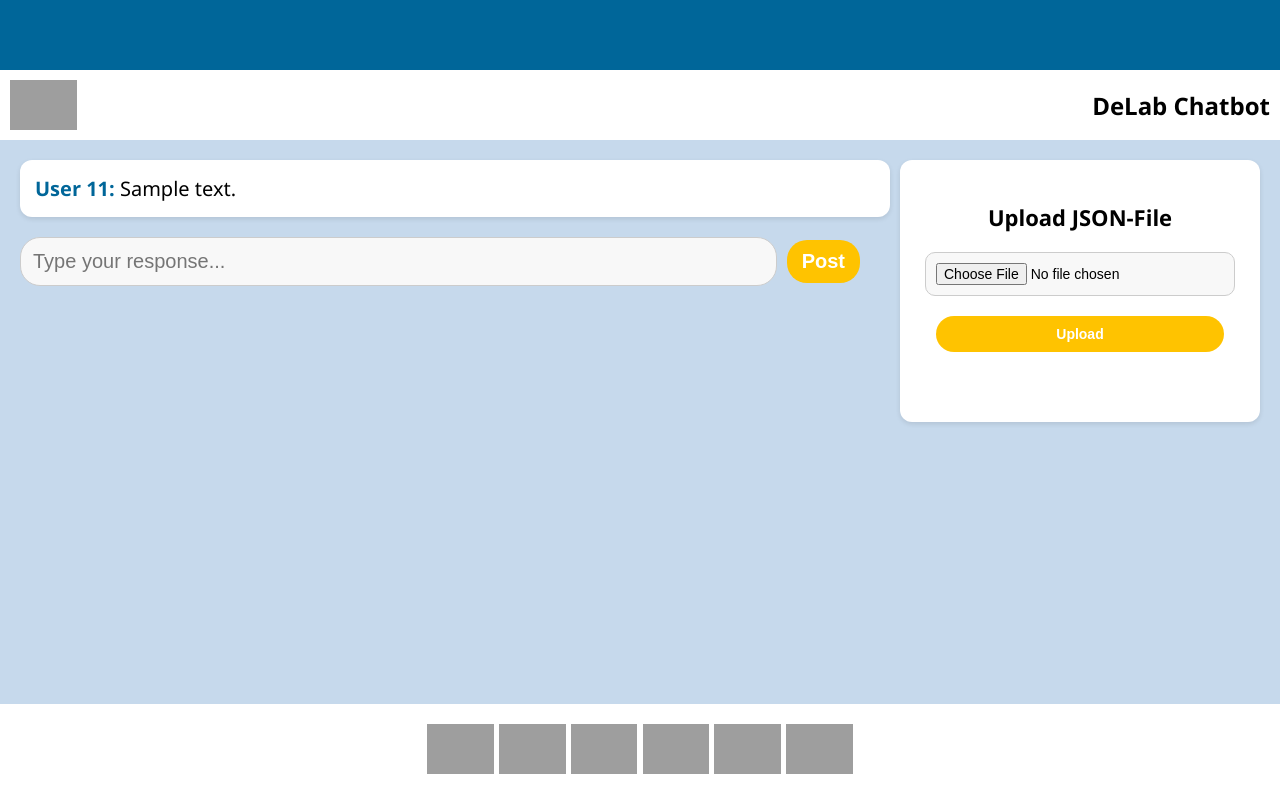
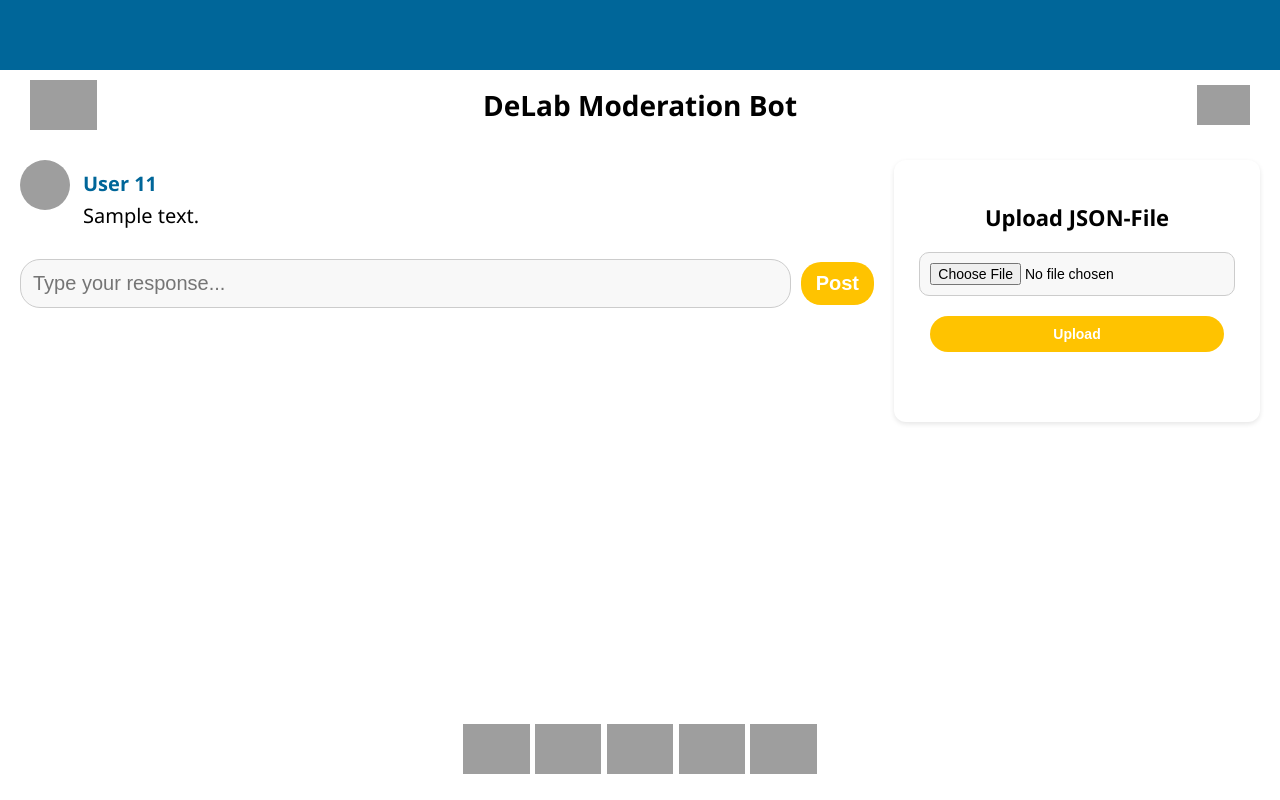
Before and after one commit to pvonderhaar/Delab_Chatbot, a Django app: template django_chatbot/templates/chatbot/chat_temp.html in a window 1280 px wide. Run offline with Django 5.2, Linux system fonts and the light colour scheme; the template is opened without the code that fills it: most values are stand-ins (such as "Sample title", 1, 10 or a date in 2020); grey boxes are pictures that could not be loaded.

Commit message:
chat website more like twitter

```diff
--- a/django_chatbot/chatbot/utils.py
+++ b/django_chatbot/chatbot/utils.py
@@ -17,7 +17,6 @@ def generate_answer(user_input, context=None):
             texts.append(text)
     texts.append(user_input)
     payload = {"texts": texts}
-    print("calc response")
     try:
         response_llm = requests.post(f"{base_url}llm", headers=headers, json=payload).json()
         #response_inference = requests.post(f"{base_url}inference", headers=headers, json=payload).json()
--- a/django_chatbot/templates/chatbot/chat_temp.html
+++ b/django_chatbot/templates/chatbot/chat_temp.html
@@ -10,7 +10,7 @@
             font-family: 'Segoe UI', Tahoma, Geneva, Verdana, sans-serif;
             margin: 0;
             padding: 0;
-            background-color: #c6d9ec;
+            background-color: #ffffff;
             display: flex;
             flex-direction: column;
             height: 100vh;
@@ -24,31 +24,58 @@
             flex-shrink: 1;
         }
 
+        /* Header Styling */
         h1 {
             background-color: #ffffff;
             color: black;
             padding: 10px;
             margin: 0;
-            display: flex; /* Flexbox aktivieren */
-            justify-content: space-between; /* Platziert den Inhalt mit Abstand */
-            align-items: center; /* Zentriert vertikal */
-            flex-shrink: 1;
+            display: flex;
+            justify-content: center; /* Überschrift bleibt zentriert */
+            align-items: center;
+            font-size: 28px;
         }
 
         .header-content {
             display: flex;
             width: 100%;
-            justify-content: space-between;
+            justify-content: space-between; /* Elemente gleichmäßig verteilen */
             align-items: center;
         }
 
-        .header-logo {
-            height: 40px; /* Beispielhöhe für das Bild */
+        /* Linkes Logo */
+        .header-left {
+            flex: 1;
+            display: flex;
+            justify-content: flex-start;
+            padding-left: 20px;
         }
 
-        .header-text {
-            font-size: 24px; /* Schriftgröße für den Text */
+        /* Überschrift in der Mitte */
+        .header-center {
+            flex: 1;
+            text-align: center;
         }
+
+        /* Rechtes Logo (Volkswagen-Stiftung) */
+        .header-right {
+            flex: 1;
+            display: flex;
+            justify-content: flex-end;
+            padding-right: 20px;
+        }
+
+        /* Logo Styling */
+        .header-logo {
+            height: 50px;
+            width: auto;
+        }
+
+        /* Optional: Volkswagen-Logo kleiner machen, falls zu groß */
+        .volkswagen-logo {
+            height: 40px; /* Anpassen nach Bedarf */
+        }
+
 
         h3 {
             font-size: 22px;
@@ -59,6 +86,7 @@
             display: flex;
             width: 100%;
             flex:1;
+
         }
 
         /* Chat Section */
@@ -70,22 +98,57 @@
         .chat-box {
             display: flex;
             flex-direction: column;
-            gap: 10px;
+            gap: 20px;
         }
 
         .chat-message {
+            display: flex;
+            align-items: flex-start; /* Startet oben für eine saubere Linie */
+            gap: 3px;/* Abstand zwischen Bild und Text */
+            position: relative; /* Nötig für die Linie */
+
+        }
+
+        .chat-message img {
+            width: 50px;
+            height: 50px;
+            border-radius: 50%;
+        }
+
+        /* 💡 Die Linie */
+        .chat-message::before {
+            content: "";
+            position: absolute;
+            width: 2px;
+            background-color: rgb(212, 219, 226); /* Grauton wie in deinem Beispiel */
+            top: 50px; /* Startpunkt unter dem Profilbild */
+            bottom: -20px; /* Reicht etwas tiefer, um die Verbindung klarzumachen */
+            left: 25px; /* Exakt in der Mitte des Profilbilds */
+        }
+
+        /* 🔹 Entfernt die Linie bei der letzten Nachricht */
+        .chat-box .chat-message:last-child::before {
+            display: none;
+        }
+
+        .chat-text {
             background-color: white;
-            padding: 15px;
-            border-radius: 12px;
-            box-shadow: 0 2px 5px rgba(0, 0, 0, 0.1);
-            width: 100%;
+            padding: 10px;
+            max-width: 100%;
             word-wrap: break-word;
-            font-size: 20px; /* Keep chat messages at 20px */
+            font-size: 20px;
         }
 
         .chat-message strong {
+            display: block;
             color: #006699;
+            margin-bottom: 5px; /* Absatz nach "You" bzw. "Chatbot" */
         }
+
+        .chat-box .chat-message:first-child .chat-line {
+            display: none;
+        }
+
 
         /* Loading Dots */
         .loading-dots {
@@ -140,6 +203,7 @@
             display: flex;
             justify-content: center;
             align-items: flex-start;
+            margin-left: -20px;
         }
 
         .upload-box {
@@ -202,18 +266,19 @@
             padding: 20px;
             margin-top: 20px;
             flex-shrink: 0;
+
         }
 
         .footer-content p {
             font-size: 18px;
             margin-bottom: 10px;
             margin-top: 20px;
+
         }
 
         .footer-logos {
             display: flex;
             justify-content: left;
-            gap: 20px;
         }
 
         .footer-logos img {
@@ -229,10 +294,23 @@
 
     <h1>
         <div class="header-content">
-            <img src="{% static 'images/Delab-logo.jpg' %}" class="header-logo" style="height: 50px; width: auto;">
-            <span class="header-text">DeLab Chatbot</span>
+            <!-- Linkes Logo -->
+            <div class="header-left">
+                <img src="{% static 'images/Delab-logo.jpg' %}" class="header-logo">
+            </div>
+
+            <!-- Mittige Überschrift -->
+            <div class="header-center">
+                <span class="header-text">DeLab Moderation Bot</span>
+            </div>
+
+            <!-- Rechtes Logo (Volkswagen-Stiftung) -->
+            <div class="header-right">
+                <img src="{% static 'images/VolkswagenStiftung-logo.png' %}" class="header-logo volkswagen-logo">
+            </div>
         </div>
     </h1>
+
 
     <div class="main-container">
         <!-- Left Side: Chat & Response -->
@@ -241,11 +319,22 @@
                 {% for index, content in context_items %}
                     {% for author, text in content.items %}
                         <div class="chat-message">
-                            <strong>User {{ author|add:1  }}:</strong> {{ text }}
+                            {% if author == 0 %}
+                                <img src="{% static 'images/profile_user0.png' %}" alt="profile_user0.png">
+                            {% elif author == 1 %}
+                                <img src="{% static 'images/profile_user1.png' %}" alt="profile_user1.png">
+                            {% else %}
+                                <img src="{% static 'images/woman_speech2.png' %}">
+                            {% endif %}
+                            <div class="chat-line"></div> <!-- Linie hinzugefügt -->
+                            <div class="chat-text">
+                                <strong>User {{ author|add:1 }}</strong> {{ text }}
+                            </div>
                         </div>
                     {% endfor %}
                 {% endfor %}
             </div>
+
 
             <!-- Loading Dots (Above Response Box) -->
             <div class="loading-dots" id="loadingDots">...</div>
@@ -263,7 +352,7 @@
         <div class="upload-container">
             <div class="upload-box">
                 <h3>Upload JSON-File</h3>
-                <form id="uploadForm">
+                <form id="jsonUploadForm" enctype="multipart/form-data">
                     {% csrf_token %}
                     <input type="file" id="jsonFile" name="jsonFile" accept=".json">
                     <button id="uploadButton" class="blue-button" type="submit">Upload</button>
@@ -276,19 +365,24 @@
     <script>
         document.getElementById('postButton').addEventListener('click', async function() {
             const userInput = document.getElementById('user_input').value;
-            if (!userInput.trim()) return; // Prevent empty messages
+            if (!userInput.trim()) return; // Verhindert leere Nachrichten
 
             const chatBox = document.getElementById('chatBox');
             const loadingDots = document.getElementById('loadingDots');
 
-            // Display user's message immediately
+            // Nutzer-Nachricht erstellen
             const userMessage = document.createElement('div');
             userMessage.classList.add('chat-message');
-            userMessage.innerHTML = `<strong>You:</strong> ${userInput}`;
+            userMessage.innerHTML = `
+                <img src="{% static 'images/profile_you.png' %}" alt="profile_user0.png">
+                <div class="chat-text" style="margin-left: 10px;">
+                    <strong>You</strong>${userInput}
+                </div>
+            `;
             chatBox.appendChild(userMessage);
-            document.getElementById('user_input').value = ""; // Clear input field
+            document.getElementById('user_input').value = ""; // Eingabe leeren
 
-            // Show loading dots while waiting for bot response
+            // Ladeanimation aktivieren
             loadingDots.style.display = "block";
 
             const csrfToken = document.querySelector('input[name="csrfmiddlewaretoken"]').value;
@@ -304,27 +398,63 @@
 
             const data = await response.json();
 
-            // Hide loading dots
+            // Ladeanimation verstecken
             loadingDots.style.display = "none";
 
-            // Display bot's response in the chat
+            // Chatbot-Nachricht erstellen
             const botMessage = document.createElement('div');
             botMessage.classList.add('chat-message');
-            botMessage.innerHTML = `<strong>Chatbot:</strong> ${data.answer}`;
+            botMessage.innerHTML = `
+                <img src="{% static 'images/profile_bot.png' %}" alt="profile_user0.png">
+                <div class="chat-text" style="margin-left: 10px;">
+                    <strong>Chatbot</strong>${data.answer}
+                </div>
+            `;
             chatBox.appendChild(botMessage);
 
-            // Auto-scroll to latest message
+            // Automatisches Scrollen zum neuesten Beitrag
             chatBox.scrollTop = chatBox.scrollHeight;
         });
-    </script>
+
+        document.getElementById("jsonUploadForm").addEventListener("submit", async function(event) {
+            event.preventDefault(); // Standardformularverhalten verhindern
+
+            const formData = new FormData();
+            const jsonFile = document.getElementById("jsonFile").files[0];
+
+            if (!jsonFile) {
+                alert("Bitte eine JSON-Datei auswählen.");
+                return;
+            }
+
+            formData.append("jsonFile", jsonFile);
+
+            const csrfToken = document.querySelector('[name=csrfmiddlewaretoken]').value;
+
+            try {
+                const response = await fetch("{% url 'upload_json' %}", {
+                    method: "POST",
+                    headers: {
+                        "X-CSRFToken": csrfToken // CSRF-Token für Sicherheit
+                    },
+                    body: formData
+                });
+
+                const result = await response.json();
+                document.getElementById("uploadMessage").innerText = result.message;
+            } catch (error) {
+                console.error("Fehler beim Hochladen:", error);
+                document.getElementById("uploadMessage").innerText = "Fehler beim Hochladen!";
+            }
+        });
+        </script>
     <footer>
         <div class="footer-container">
+            <img src="{% static 'images/UniPassau-logo.png' %}" style="height: 50px; width: auto;">
             <img src="{% static 'images/ARGtech-logo.png' %}" style="height: 50px; width: auto;">
-            <img src="{% static 'images/NewEthos-logo.jpg' %}" style="height: 50px; width: auto;">
             <img src="{% static 'images/UniGoettingen-logo.png' %}" style="height: 50px; width: auto;">
             <img src="{% static 'images/UniMaastricht-logo.png' %}" style="height: 50px; width: auto;">
-            <img src="{% static 'images/UniPassau-logo.png' %}" style="height: 50px; width: auto;">
-            <img src="{% static 'images/VolkswagenStiftung-logo.png' %}" style="height: 50px; width: auto;">
+            <img src="{% static 'images/NewEthos-logo.jpg' %}" style="height: 50px; width: auto;">
         </div>
     </footer>
 
```
